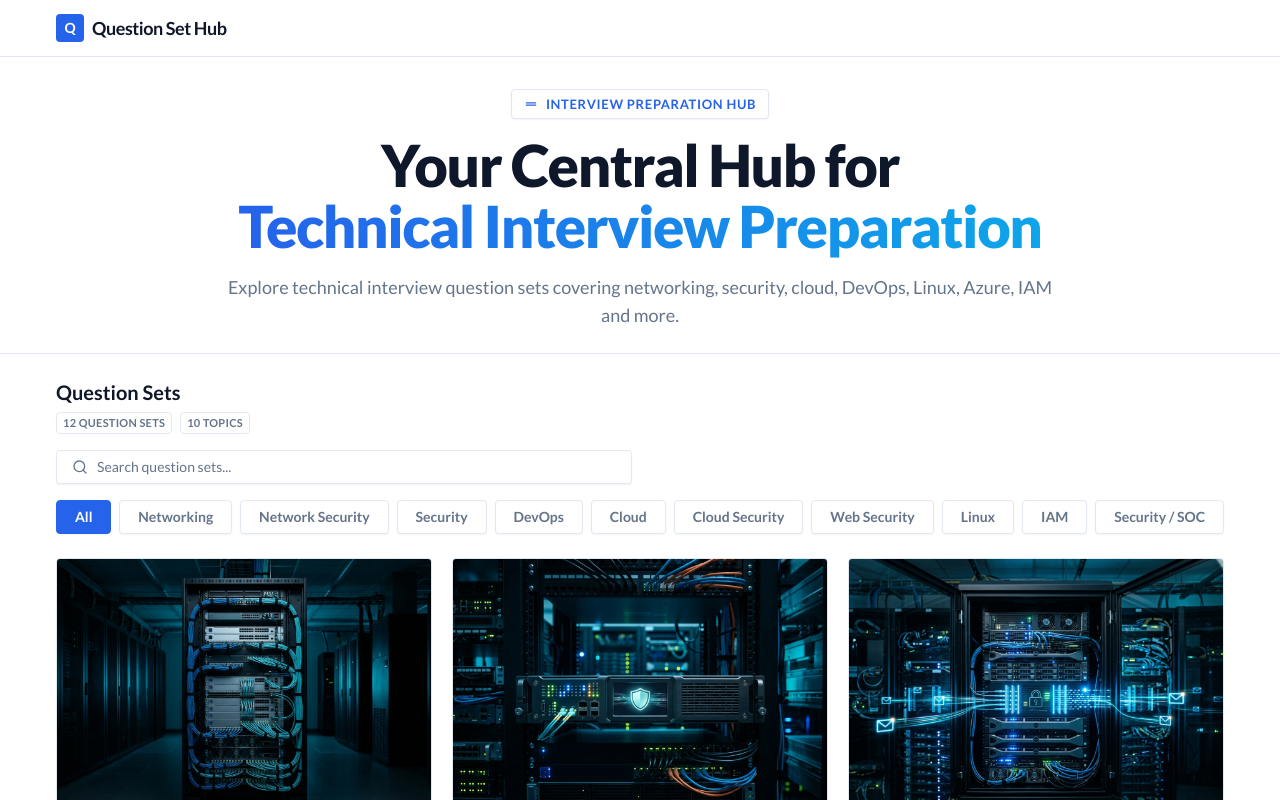
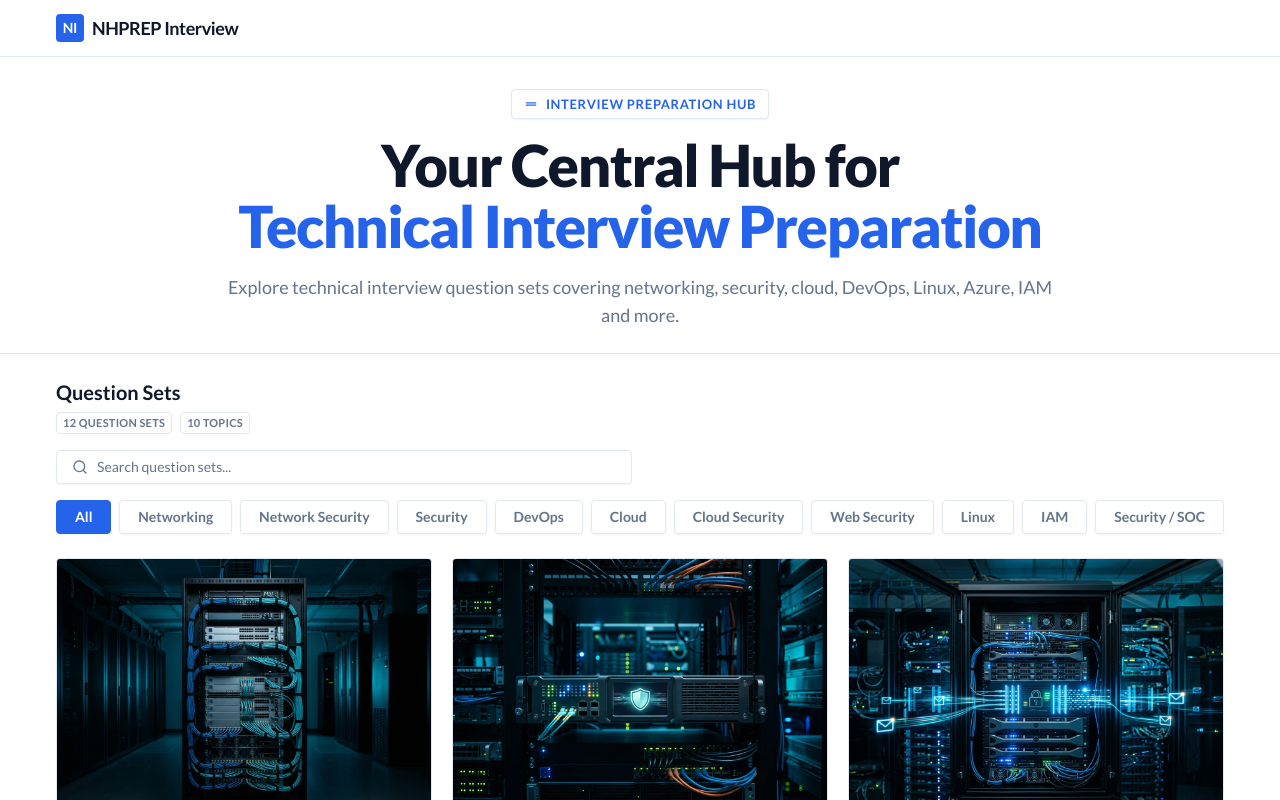
Before and after one commit to Nirmalakhadka18/Question_Set_Hub, a React (Vite) app: page / in a window 1280 px wide. Shown: the top 800 px of the page. Built offline with nearby package versions, Linux system fonts and the light colour scheme.

Commit message:
branding: rename site to NHPREP Interview

```diff
--- a/index.html
+++ b/index.html
@@ -12,7 +12,7 @@
     <meta name="twitter:card" content="summary" />
     <meta name="twitter:title" content="question-set-hub.pages.dev" />
     <meta name="twitter:description" content="https://question-set-hub.pages.dev/" />
-    <title>Question Set Hub | Technical Interview Preparation</title>
+    <title>NHPREP Interview | Technical Interview Preparation</title>
     <link rel="canonical" href="https://question-set-hub.pages.dev/" />
     <link rel="preconnect" href="https://fonts.googleapis.com">
     <link rel="preconnect" href="https://fonts.gstatic.com" crossorigin>
--- a/src/components/Footer.tsx
+++ b/src/components/Footer.tsx
@@ -6,10 +6,10 @@ export default function Footer() {
           <div className="flex justify-center md:justify-start mb-6 md:mb-0">
             <div>
               <div className="flex items-center justify-center md:justify-start gap-2 mb-3">
-                <div className="flex h-6 w-6 items-center justify-center rounded-sm bg-[var(--accent)] text-white font-mono text-xs font-bold">
-                  Q
+                <div className="flex h-6 w-6 items-center justify-center rounded-sm bg-[var(--accent)] text-white font-mono text-xs font-bold tracking-tight">
+                  NI
                 </div>
-                <span className="text-base font-bold text-[var(--fg)] dark:text-[var(--fg)] tracking-tight">Question Set Hub</span>
+                <span className="text-base font-bold text-[var(--fg)] dark:text-[var(--fg)] tracking-tight">NHPREP Interview</span>
               </div>
               <p className="text-sm text-[var(--fg-muted)] dark:text-[var(--fg-muted)] text-center md:text-left max-w-xs">
                 Centralized access to technical interview preparation simulator modules.
@@ -25,7 +25,7 @@ export default function Footer() {
         </div>
 
         <div className="mt-8 border-t border-[var(--border)] dark:border-[var(--border)] pt-6 flex flex-col md:flex-row justify-between items-center gap-4 text-xs font-mono text-[var(--fg-muted)]">
-          <p>&copy; {new Date().getFullYear()} Question Set Hub. System Module.</p>
+          <p>&copy; {new Date().getFullYear()} NHPREP Interview. System Module.</p>
         </div>
       </div>
     </footer>
--- a/src/components/Header.tsx
+++ b/src/components/Header.tsx
@@ -3,10 +3,10 @@ export default function Header() {
     <header className="sticky top-0 z-50 w-full border-b border-[var(--border)] bg-[var(--surface)]">
       <div className="mx-auto flex max-w-[1600px] items-center justify-between px-4 md:px-8 lg:px-12 xl:px-14 h-14">
         <div className="flex items-center gap-2">
-          <div className="flex h-7 w-7 items-center justify-center rounded bg-[var(--accent)] text-white font-bold text-sm">
-            Q
+          <div className="flex h-7 w-7 items-center justify-center rounded bg-[var(--accent)] text-white font-bold text-sm tracking-tight">
+            NI
           </div>
-          <span className="text-lg font-bold text-[var(--fg)] tracking-tight">Question Set Hub</span>
+          <span className="text-lg font-bold text-[var(--fg)] tracking-tight">NHPREP Interview</span>
         </div>
       </div>
     </header>
--- a/src/components/Hero.tsx
+++ b/src/components/Hero.tsx
@@ -10,7 +10,7 @@ export default function Hero() {
 
         <h1 className="max-w-[1200px] text-3xl font-extrabold tracking-tight sm:text-[44px] lg:text-[58px] leading-[1.05] mb-4">
           <span className="text-[var(--fg)]">Your Central Hub for</span><br className="hidden sm:block" />{" "}
-          <span className="bg-gradient-to-r from-[#2563eb] to-[#0ea5e9] bg-clip-text text-transparent">Technical Interview Preparation</span>
+          <span className="text-[#2563eb]">Technical Interview Preparation</span>
         </h1>
 
         <p className="max-w-[850px] text-base sm:text-lg font-medium leading-relaxed text-[var(--fg-muted)]">
```
